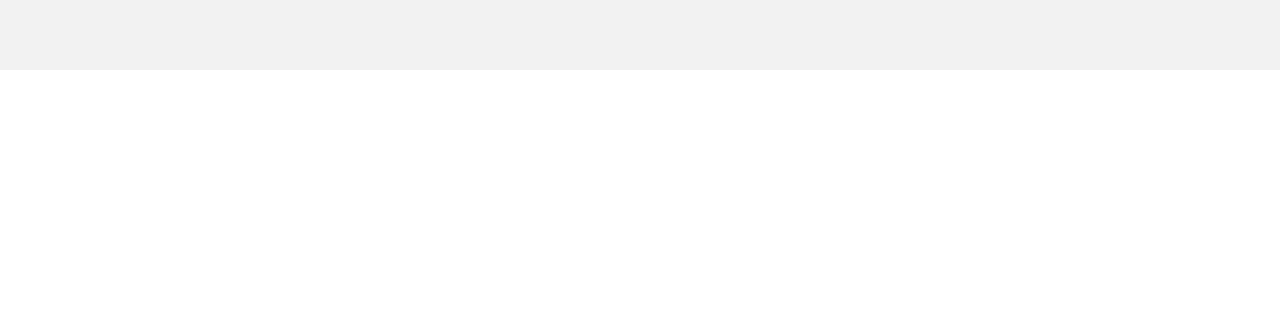
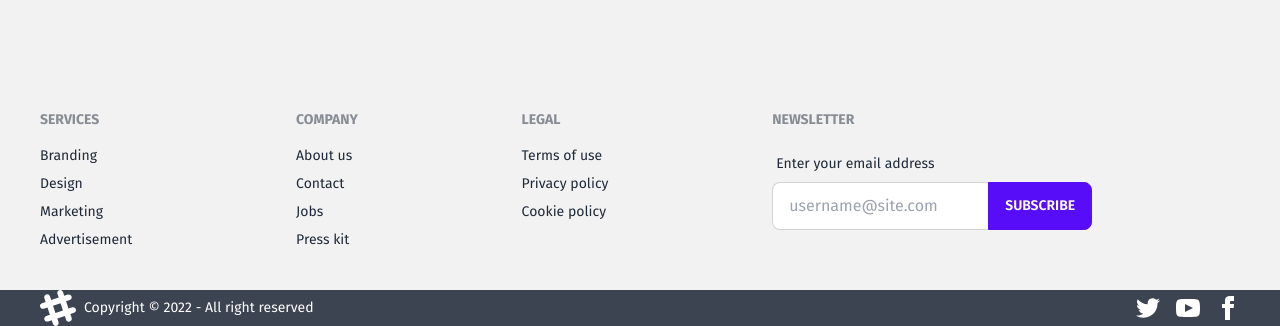
Before and after one commit to rakibulhasan933/incrative-care-assinment, a React (Create React App) app: page / in a window 1280 px wide. Shown: the part 6175-6501 px from the top of the page. Before the commit the page ends 6245 px from the top, so only its background shows below. Built offline with nearby package versions, Linux system fonts and the light colour scheme.

Commit message:
[ADD] foote added

```diff
--- a/src/App.js
+++ b/src/App.js
@@ -3,6 +3,7 @@
 import DevelopmentCard from "./components/DevelopmentCard";
 import Header from "./components/Header";
 import Instructors from "./components/Instructors";
+import MainFooter from "./components/MainFooter";
 import Navbar from "./components/Navbar";
 import Reviews from "./components/Reviews";
 import Services from "./components/Services";
@@ -19,6 +20,7 @@
       <Instructors />
       <Company />
       <Reviews />
+      <MainFooter />
     </div>
   );
 }
--- /dev/null
+++ b/src/components/MainFooter.js
@@ -0,0 +1,56 @@
+import React from 'react';
+
+const MainFooter = () => {
+	return (
+		<>
+			<footer className="p-10 footer bg-base-200 text-base-content">
+				<div>
+					<span className="footer-title">Services</span>
+					<a href='/' className="link link-hover">Branding</a>
+					<a href='/' className="link link-hover">Design</a>
+					<a href='/' className="link link-hover">Marketing</a>
+					<a href='/' className="link link-hover">Advertisement</a>
+				</div>
+				<div>
+					<span className="footer-title">Company</span>
+					<a href='/' className="link link-hover">About us</a>
+					<a href='/' className="link link-hover">Contact</a>
+					<a href='/' className="link link-hover">Jobs</a>
+					<a href='/' className="link link-hover">Press kit</a>
+				</div>
+				<div>
+					<span className="footer-title">Legal</span>
+					<a href='/' className="link link-hover">Terms of use</a>
+					<a href='/' className="link link-hover">Privacy policy</a>
+					<a href='/' className="link link-hover">Cookie policy</a>
+				</div>
+				<div>
+					<span className="footer-title">Newsletter</span>
+					<div className="form-control w-80">
+						<label className="label">
+							<span className="label-text">Enter your email address</span>
+						</label>
+						<div className="relative">
+							<input type="text" placeholder="username@site.com" className="w-full pr-16 input input-bordered" />
+							<button className="absolute top-0 right-0 rounded-l-none btn btn-primary">Subscribe</button>
+						</div>
+					</div>
+				</div>
+			</footer>
+			<footer className="items-center px-10 footer bg-neutral text-neutral-content">
+				<div className="items-center grid-flow-col">
+					<svg width="36" height="36" viewBox="0 0 24 24" xmlns="http://www.w3.org/2000/svg" fillRule="evenodd" clipRule="evenodd" className="fill-current"><path d="M22.672 15.226l-2.432.811.841 2.515c.33 1.019-.209 2.127-1.23 2.456-1.15.325-2.148-.321-2.463-1.226l-.84-2.518-5.013 1.677.84 2.517c.391 1.203-.434 2.542-1.831 2.542-.88 0-1.601-.564-1.86-1.314l-.842-2.516-2.431.809c-1.135.328-2.145-.317-2.463-1.229-.329-1.018.211-2.127 1.231-2.456l2.432-.809-1.621-4.823-2.432.808c-1.355.384-2.558-.59-2.558-1.839 0-.817.509-1.582 1.327-1.846l2.433-.809-.842-2.515c-.33-1.02.211-2.129 1.232-2.458 1.02-.329 2.13.209 2.461 1.229l.842 2.515 5.011-1.677-.839-2.517c-.403-1.238.484-2.553 1.843-2.553.819 0 1.585.509 1.85 1.326l.841 2.517 2.431-.81c1.02-.33 2.131.211 2.461 1.229.332 1.018-.21 2.126-1.23 2.456l-2.433.809 1.622 4.823 2.433-.809c1.242-.401 2.557.484 2.557 1.838 0 .819-.51 1.583-1.328 1.847m-8.992-6.428l-5.01 1.675 1.619 4.828 5.011-1.674-1.62-4.829z"></path></svg>
+					<p>Copyright © 2022 - All right reserved</p>
+				</div>
+				<div className="grid-flow-col gap-4 md:place-self-center md:justify-self-end">
+					<a><svg xmlns="http://www.w3.org/2000/svg" width="24" height="24" viewBox="0 0 24 24" className="fill-current"><path d="M24 4.557c-.883.392-1.832.656-2.828.775 1.017-.609 1.798-1.574 2.165-2.724-.951.564-2.005.974-3.127 1.195-.897-.957-2.178-1.555-3.594-1.555-3.179 0-5.515 2.966-4.797 6.045-4.091-.205-7.719-2.165-10.148-5.144-1.29 2.213-.669 5.108 1.523 6.574-.806-.026-1.566-.247-2.229-.616-.054 2.281 1.581 4.415 3.949 4.89-.693.188-1.452.232-2.224.084.626 1.956 2.444 3.379 4.6 3.419-2.07 1.623-4.678 2.348-7.29 2.04 2.179 1.397 4.768 2.212 7.548 2.212 9.142 0 14.307-7.721 13.995-14.646.962-.695 1.797-1.562 2.457-2.549z"></path></svg>
+					</a>
+					<a><svg xmlns="http://www.w3.org/2000/svg" width="24" height="24" viewBox="0 0 24 24" className="fill-current"><path d="M19.615 3.184c-3.604-.246-11.631-.245-15.23 0-3.897.266-4.356 2.62-4.385 8.816.029 6.185.484 8.549 4.385 8.816 3.6.245 11.626.246 15.23 0 3.897-.266 4.356-2.62 4.385-8.816-.029-6.185-.484-8.549-4.385-8.816zm-10.615 12.816v-8l8 3.993-8 4.007z"></path></svg></a>
+					<a><svg xmlns="http://www.w3.org/2000/svg" width="24" height="24" viewBox="0 0 24 24" className="fill-current"><path d="M9 8h-3v4h3v12h5v-12h3.642l.358-4h-4v-1.667c0-.955.192-1.333 1.115-1.333h2.885v-5h-3.808c-3.596 0-5.192 1.583-5.192 4.615v3.385z"></path></svg></a>
+				</div>
+			</footer>
+		</>
+	);
+};
+
+export default MainFooter;
```
